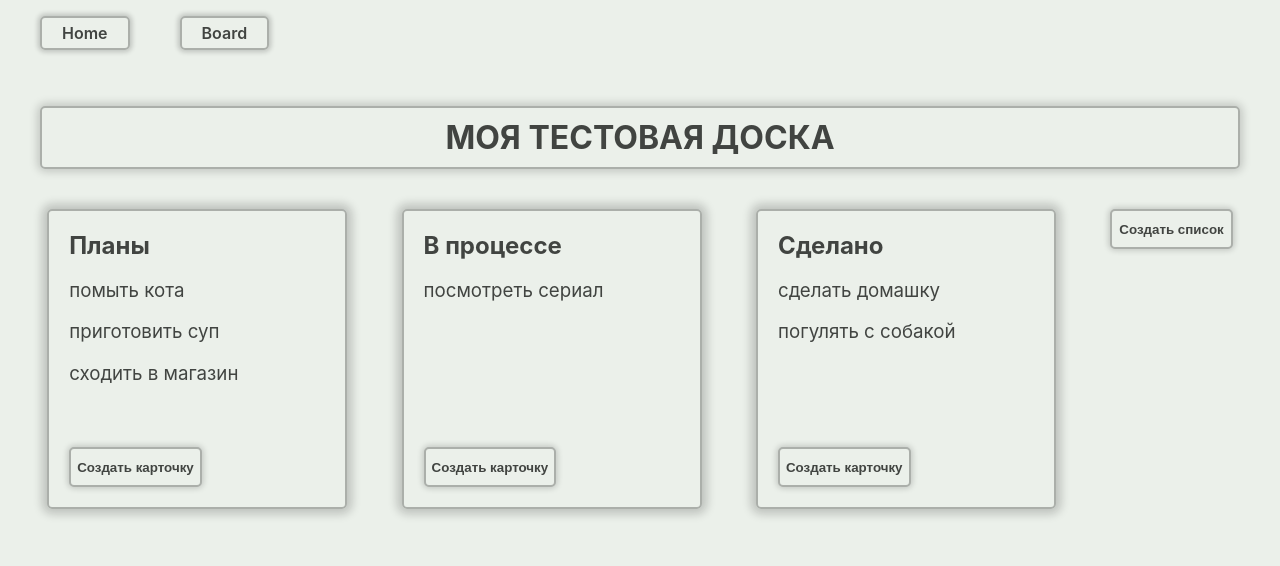
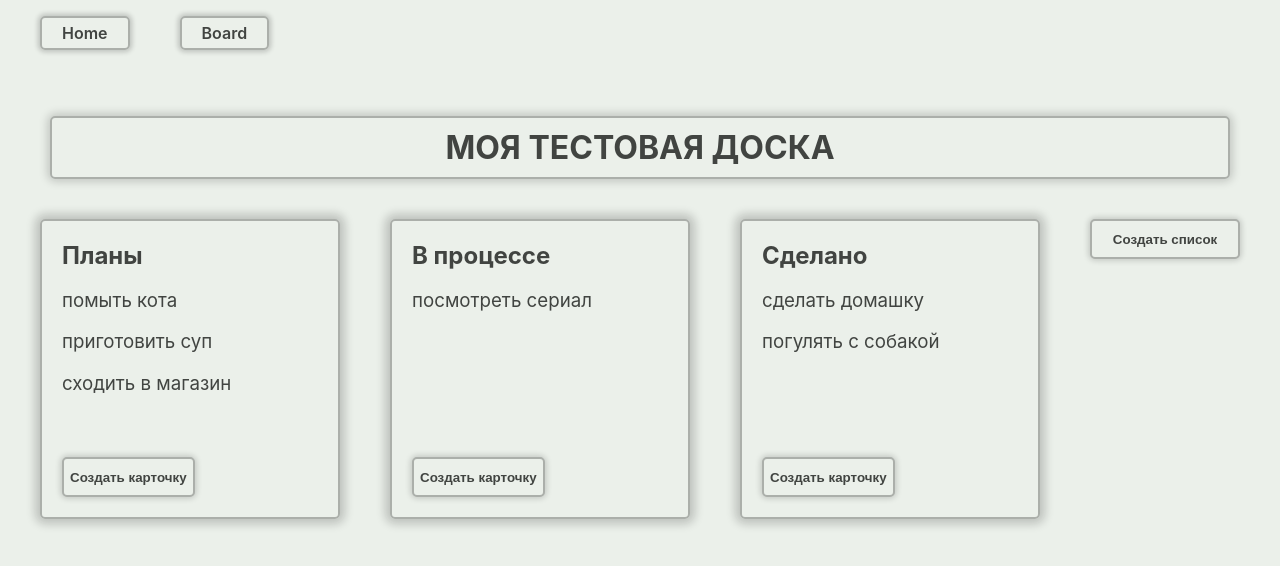
Before and after one commit to GaliaBonda/react-my-trello-frontend, a React (Create React App) app: page /board in a window 1280 px wide. Shown: the top 566 px of the page. Built offline with nearby package versions, Linux system fonts and the light colour scheme.

Commit message:
fixed styles

```diff
--- a/src/pages/Board/components/Board/board.scss
+++ b/src/pages/Board/components/Board/board.scss
@@ -1,5 +1,7 @@
 .board-container {
-    padding: 20px;
+    padding: 30px;
+    min-width: fit-content;
+    overflow-x: auto;
 }
 
 .board-title {
@@ -15,12 +17,15 @@
 
 .lists {
     display: flex;
-    justify-content: space-around;
+    justify-content: center;
+    flex-wrap: nowrap;
+    column-gap: 50px;
 }
 
 .board-btn {
     padding: 7px;
     height: 40px;
+    width: 150px;
     color: var(--font);
     background-color: var(--background);
     border: 2px solid var(--border);
--- a/src/pages/Board/components/List/list.scss
+++ b/src/pages/Board/components/List/list.scss
@@ -1,6 +1,6 @@
 .list {
     padding: 20px;
-    width: 300px;
+    min-width: 300px;
     height: 300px;
     border: 2px solid var(--border);
     border-radius: 5px;
```
